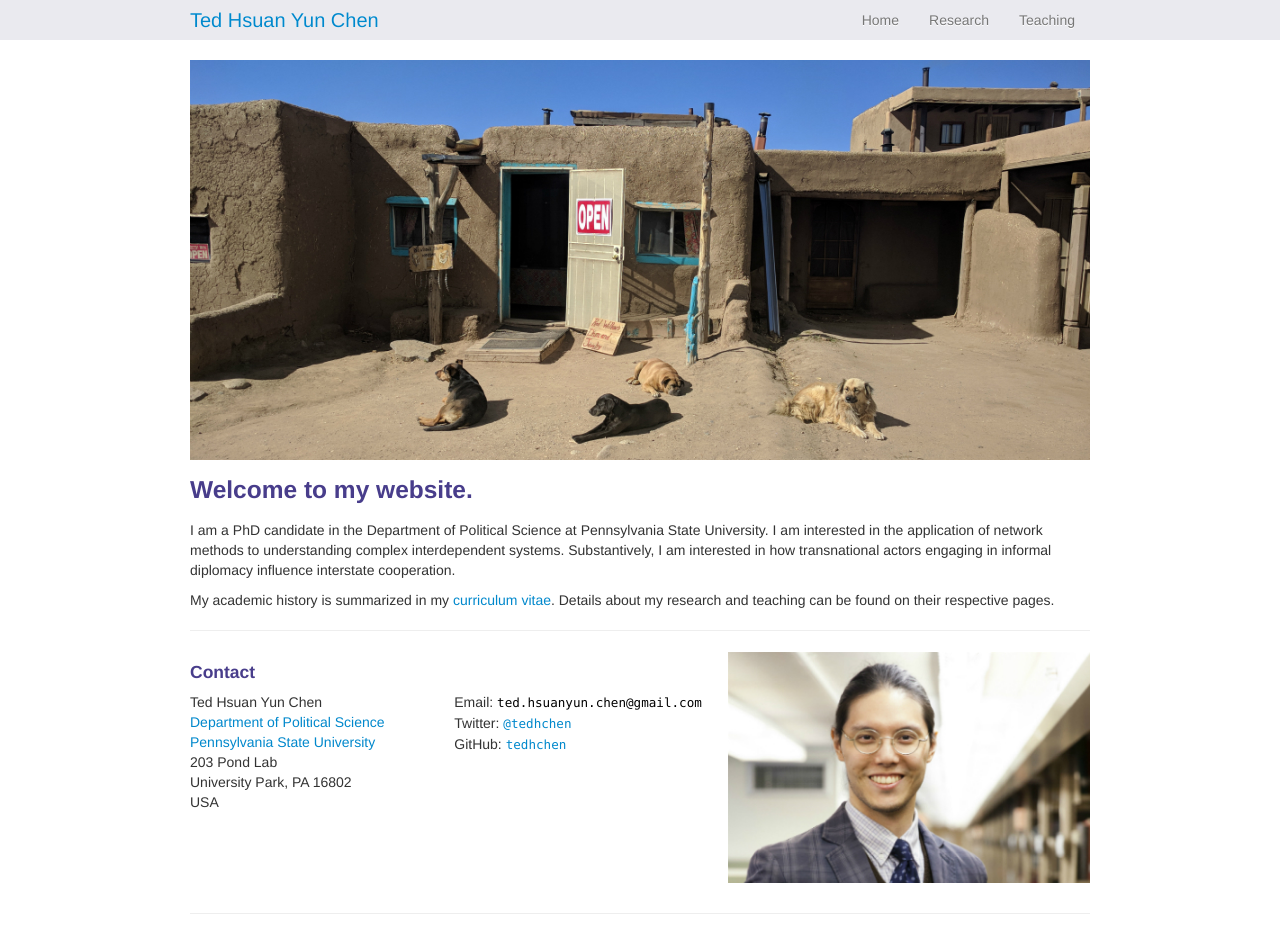
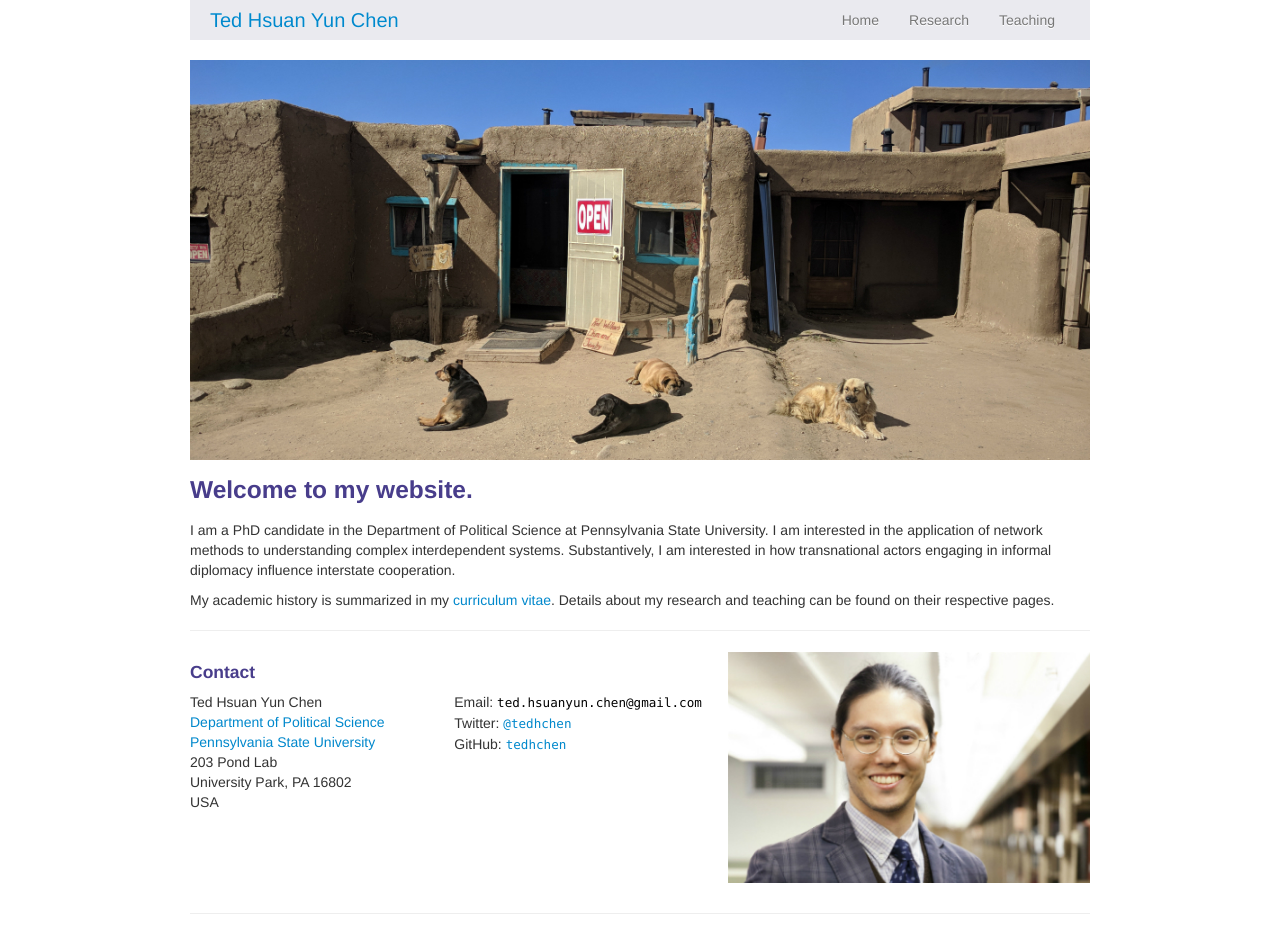
Before and after one commit to tedhchen/tedhchen.github.io, a Jekyll site: the page built from index.md, in a window 1280 px wide. Built offline with Jekyll 4.4.1, drawn with Linux system fonts in a browser that asks for light colours.

Commit message:
adjusted navbar code

```diff
--- a/_includes/themes/twitter/default.html
+++ b/_includes/themes/twitter/default.html
@@ -32,8 +32,8 @@
 
   <body>
     <div class="navbar navbar-static-top">
-      <div class="navbar-inner">
-        <div class="container-narrow">
+      <div class="container-narrow">
+        <div class="navbar-inner">
           <a class="brand" href="{{ HOME_PATH }}">{{ site.title }}</a>
           <ul class="nav pull-right">
              <li><a href="{{ BASE_PATH }}/index.html">Home</a></li>
```
